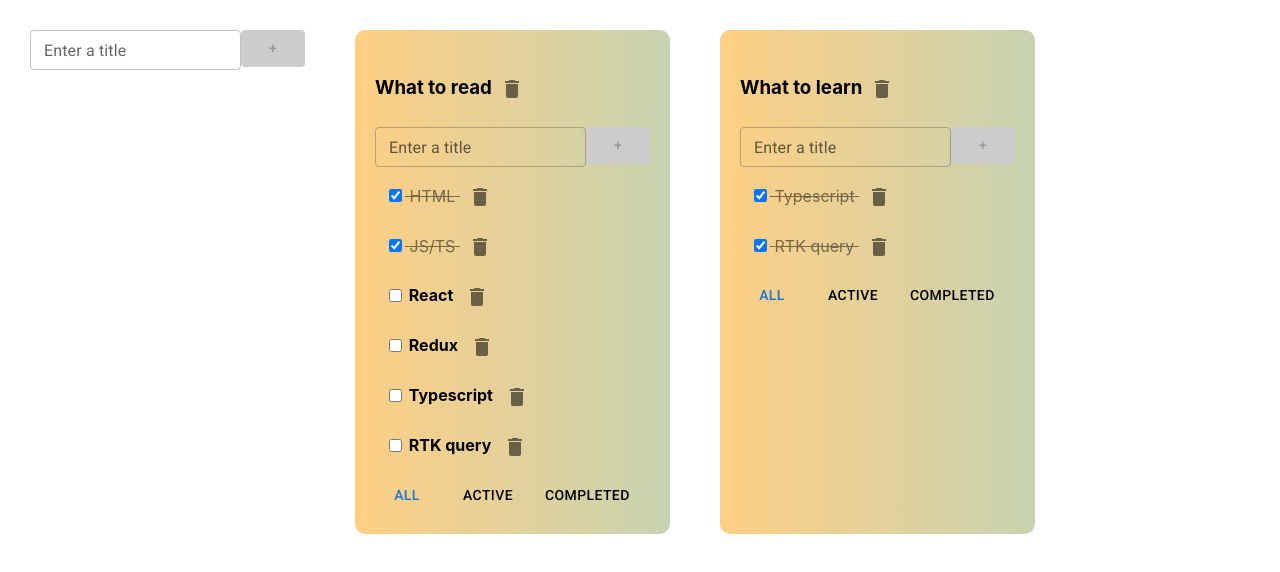
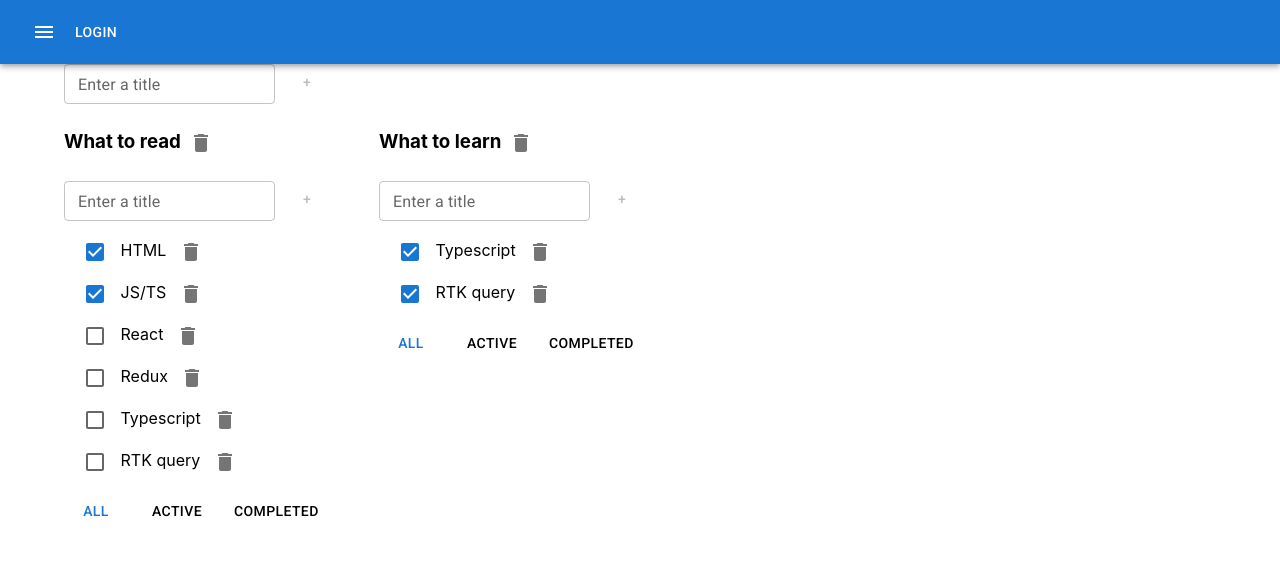
Before and after one commit to 0lgaP1/todolist, a React (Create React App) app in the folder 1-todolist/: page / in a window 1280 px wide. Shown: the top 572 px of the page. Built offline with nearby package versions, Linux system fonts and the light colour scheme.

Commit message:
Applied container, grid, textfield

```diff
--- a/1-todolist/src/AddItemForm.tsx
+++ b/1-todolist/src/AddItemForm.tsx
@@ -1,6 +1,7 @@
 import React, {ChangeEvent, KeyboardEvent, useState} from "react";
 import {Button} from "./Button";
 import {TextField} from "@mui/material";
+import IconButton from "@mui/material/IconButton";
 
 
 export type AddTodoListPropsType = {
--- a/1-todolist/src/App.css
+++ b/1-todolist/src/App.css
@@ -1,35 +1,44 @@
-.App {
-    padding: 30px;
-    display: flex;
-}
+/*.App {*/
+/*    padding: 30px;*/
+/*    display: flex;*/
+/*}*/
 
-.App > div {
-    margin-right: 50px;
-}
+/*.App > div {*/
+/*    margin-right: 50px;*/
+/*}*/
 
-.todolist {
-    background: linear-gradient(to right, rgba(255, 181, 66, 0.65), rgba(164, 183, 127, 0.61));
-    padding: 20px;
-    display: inline-block;
-    border-radius: 10px;
-}
+/*.todolist {*/
+/*    background: linear-gradient(to right, rgba(255, 181, 66, 0.65), rgba(164, 183, 127, 0.61));*/
+/*    padding: 20px;*/
+/*    display: inline-block;*/
+/*    border-radius: 10px;*/
+/*}*/
 
-ul {
-    list-style: none;
-    margin: 10px;
-    padding: 0;
-}
+/*ul {*/
+/*    list-style: none;*/
+/*    margin: 10px;*/
+/*    padding: 0;*/
+/*}*/
 
-li:not(:last-child) {
-    padding-bottom: 10px;
-}
+/*li:not(:last-child) {*/
+/*    padding-bottom: 10px;*/
+/*}*/
 
-.task {
-    font-weight: bold;
-}
+/*.task {*/
+/*    font-weight: bold;*/
+/*}*/
 
-.task-done {
-    text-decoration: line-through;
+/*.task-done {*/
+/*    text-decoration: line-through;*/
+/*    opacity: 0.5;*/
+/*}*/
+
+/*.todolist-title-container {*/
+/*    display: flex;*/
+/*    align-items: center;*/
+/*}*/
+
+.is-done {
     opacity: 0.5;
 }
 
@@ -38,29 +47,8 @@ li:not(:last-child) {
     align-items: center;
 }
 
-.task-input-error {
-    border: 2px solid red;
+ul {
+    list-style: none;
+    margin: 10px;
+    padding: 0;
 }
-
-.btn-filter-active {
-    background-color: #436cef;
-    color: white;
-}
-
-button {
-    background-color: rgba(255, 255, 255, 0.9);
-    color: #000000;
-    cursor: pointer;
-    border-radius: 5px;
-    gap: 8px;
-    border: 1px solid rgb(0, 0, 0);
-    box-shadow: none;
-
-    &:hover {
-        background-color: rgba(161, 180, 51, 0.93);
-    }
-
-    &:disabled {
-         background-color: #ccc;
-    }
-}
--- a/1-todolist/src/App.tsx
+++ b/1-todolist/src/App.tsx
@@ -3,6 +3,9 @@ import './App.css';
 import {Todolist} from "./Todolist";
 import {v1} from "uuid";
 import {AddItemForm} from "./AddItemForm";
+import {AppBar, Button, Container, Grid, Toolbar} from "@mui/material";
+import IconButton from "@mui/material/IconButton";
+import MenuIcon from '@mui/icons-material/Menu'
 //crud:
 //c - create
 //r - read (view mode, filter, sort, search, pagination)
@@ -19,7 +22,6 @@ export type TodoListType = {
     title: string
     filter: FilterValuesType
 }
-
 export type TasksStateType = {
     [key: string]: TaskType[]
 }
@@ -123,9 +125,20 @@ function App() {
     }
 
     return (
-        <div className="App">
+        <div>
+            <AppBar position="static">
+                <Toolbar>
+                    <IconButton color="inherit">
+                        <MenuIcon/>
+                    </IconButton>
+                    <Button color="inherit">Login</Button>
+                </Toolbar>
+            </AppBar>
+            <Container fixed>
+                <Grid container>
                     <AddItemForm addItem={addTodolist}/>
-
+                </Grid>
+                <Grid container spacing={5}>
                     {todoLists.map(tl => {
                         const allTodolistTasks = tasks[tl.id]
                         let tasksForTodolist = allTodolistTasks
@@ -136,7 +149,8 @@ function App() {
                             tasksForTodolist = allTodolistTasks.filter(task => task.isDone)
                         }
 
-                return <Todolist
+                        return <Grid item>
+                            <Todolist
                                 key={tl.id}
                                 todolistId={tl.id}
                                 title={tl.title}
@@ -149,7 +163,10 @@ function App() {
                                 filter={tl.filter}
                                 removeTodolist={removeTodolist}
                             />
+                        </Grid>
                     })}
+                </Grid>
+            </Container>
         </div>
     );
 }
--- a/1-todolist/src/Todolist.tsx
+++ b/1-todolist/src/Todolist.tsx
@@ -6,6 +6,7 @@ import {AddItemForm} from "./AddItemForm";
 import {EditableSpan} from "./EditableSpan";
 import IconButton from "@mui/material/IconButton";
 import DeleteIcon from "@mui/icons-material/Delete"
+import {Checkbox} from "@mui/material";
 
 export type TodoListPropsType = {
     title: string
@@ -66,14 +67,14 @@ export function Todolist(props: TodoListPropsType) {
 
                     return (
                         <li key={task.id}>
-                            <input
-                                type="checkbox"
+                            <Checkbox
+                                color={"primary"}
                                 checked={task.isDone}
                                 onChange={changeTaskStatusHandler}/>
                             {/*<span className={task.isDone ? "task-done" : "task"}>{task.title}</span>*/}
                             <EditableSpan title={task.title} onChange={changeTaskTitleHandler} isDone={task.isDone}/>
-                            <IconButton onClick={removeTaskHandler} >
-                                <DeleteIcon />
+                            <IconButton onClick={removeTaskHandler}>
+                                <DeleteIcon/>
                             </IconButton>
                         </li>
                     )
@@ -85,7 +86,7 @@ export function Todolist(props: TodoListPropsType) {
             <div className={"todolist-title-container"}>
                 <h3>{title}
                     <IconButton onClick={removeTodolist}>
-                        <DeleteIcon />
+                        <DeleteIcon/>
                     </IconButton>
                 </h3>
             </div>
@@ -97,7 +98,7 @@ export function Todolist(props: TodoListPropsType) {
                     onClick={onAllClickHandler}
                     variant="text"
                     color={props.filter === "all" ? "primary" : "inherit"}
-                    />
+                />
                 <Button
                     title={'Active'}
                     onClick={onActiveClickHandler}
```
Also changed, not shown: 1-todolist/src/Button.tsx (+11 -10 lines). Lines whose indentation alone changed are shown as unchanged.
